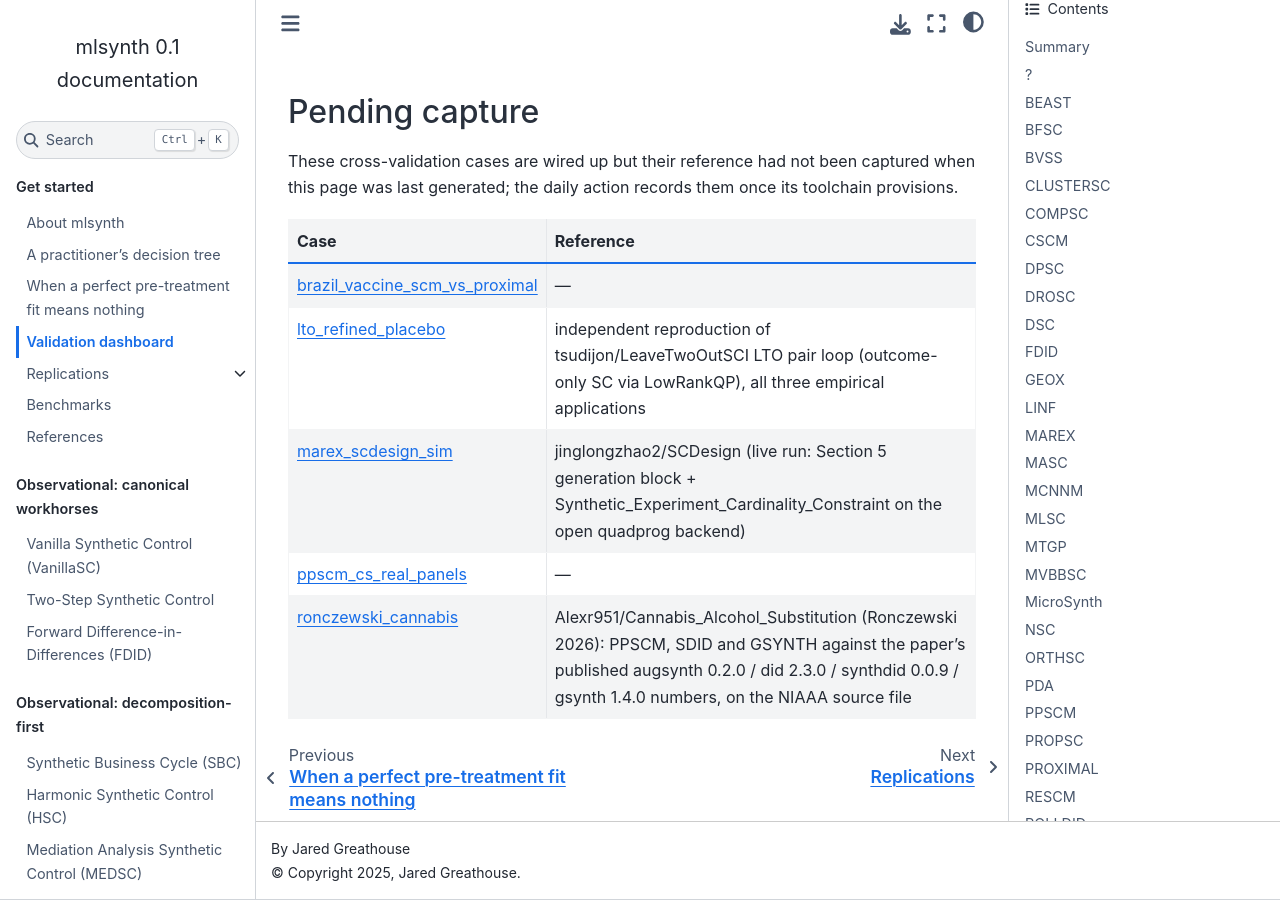
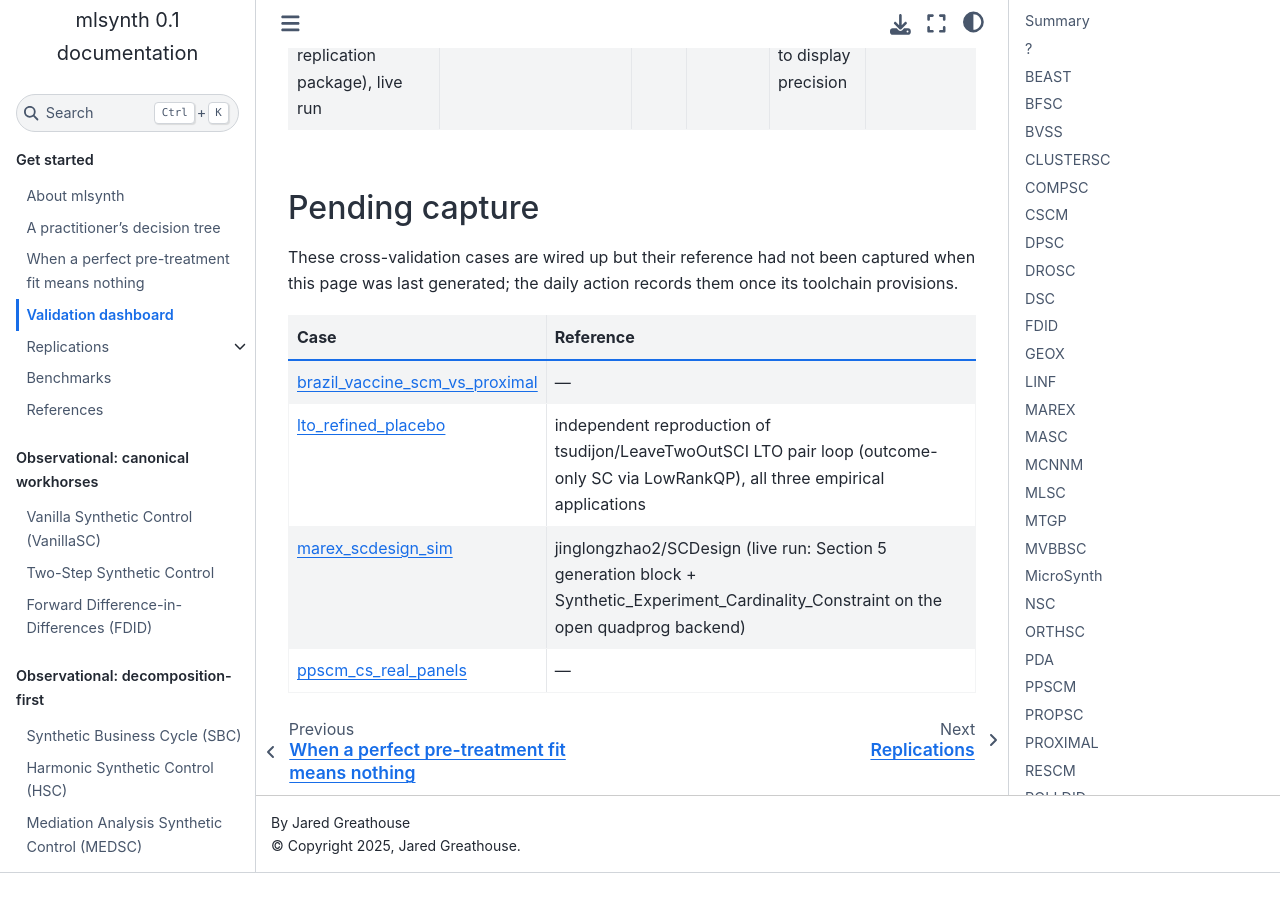
Before and after one commit to jgreathouse9/mlsynth, a Sphinx documentation site: the page built from docs/validation.rst, in a window 1280 px wide and 900 px high, scrolled down 21135 px. Built offline with Sphinx 7.4.7 and the Sphinx Book theme 1.1.4, drawn with Linux system fonts in a browser that asks for light colours; after the commit the page ends 22008 px from its top, so only the background shows below that; some of the changed text lies outside the part shown.

Commit message:
benchmarks: refresh validation dashboard [skip ci]

```diff
--- a/docs/validation.rst
+++ b/docs/validation.rst
@@ -122,9 +122,9 @@ Summary
      - 4 exact · 1 close
      - 0.056
    * - :ref:`PPSCM <val-ppscm>`
-     - 1
-     - 1 tight
-     - 0.0022
+     - 2
+     - 1 tight · 1 documented
+     - 3
    * - :ref:`PROPSC <val-propsc>`
      - 1
      - 1 exact
@@ -1423,7 +1429,3 @@ action records them once its toolchain provisions.
      - jinglongzhao2/SCDesign (live run: Section 5 generation block + Synthetic_Experiment_Cardinality_Constraint on the open quadprog backend)
    * - `ppscm_cs_real_panels <https://github.com/jgreathouse9/mlsynth/blob/main/benchmarks/cases/ppscm_cs_real_panels.py>`__
      - —
-   * - `ronczewski_cannabis <https://github.com/jgreathouse9/mlsynth/blob/main/benchmarks/cases/ronczewski_cannabis.py>`__
-     - Alexr951/Cannabis_Alcohol_Substitution (Ronczewski 2026): PPSCM, SDID and
-       GSYNTH against the paper's published augsynth 0.2.0 / did 2.3.0 /
-       synthdid 0.0.9 / gsynth 1.4.0 numbers, on the NIAAA source file
```
Also changed, not shown: other parts of docs/validation.rst (+7 -1 lines), 1 other file.
